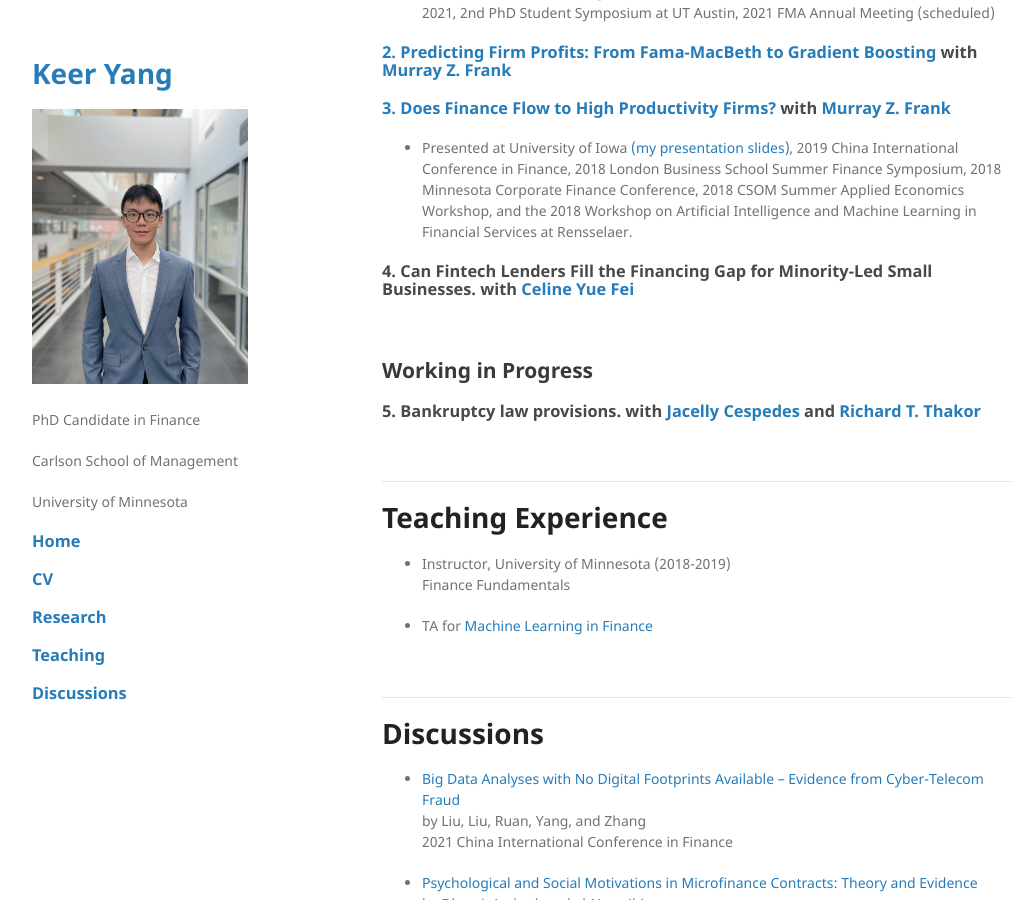
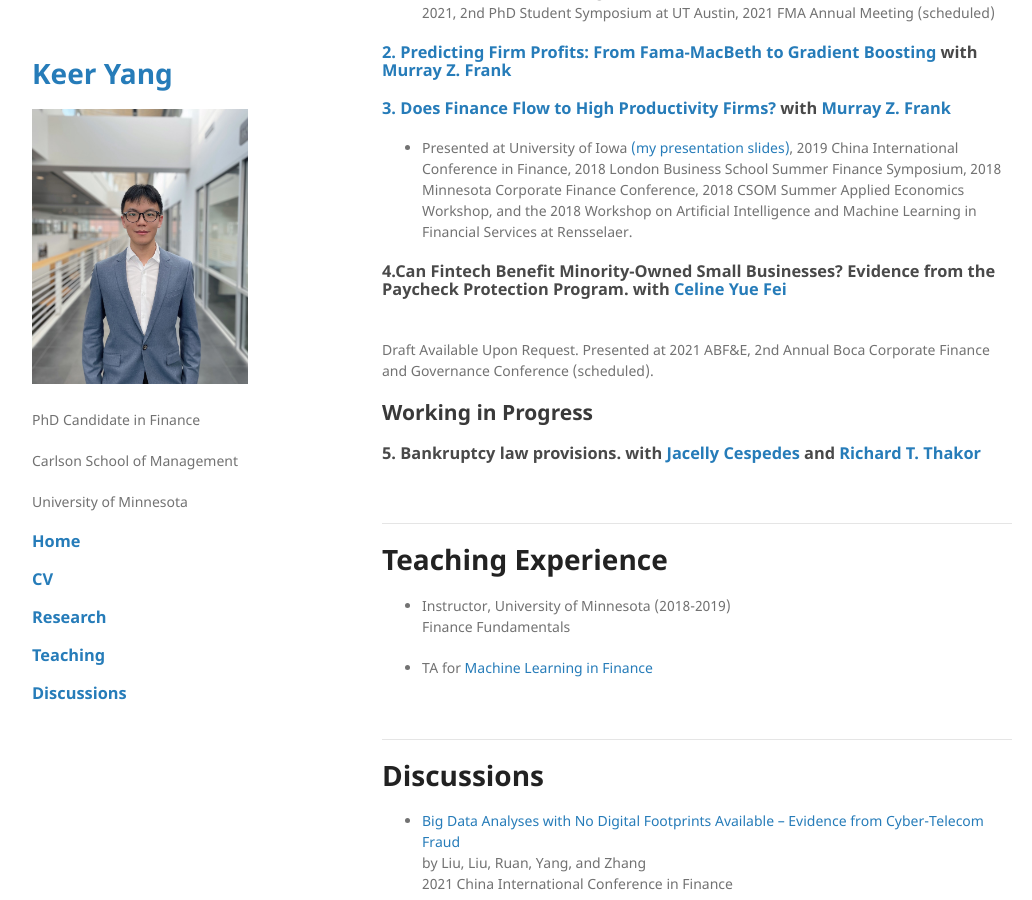
Before and after one commit to keeryang/keeryang.github.io, a Jekyll site: the page built from index.md, in a window 1280 px wide and 900 px high, scrolled down 689 px. Shown: the whole window, without its empty margins (118-1150 px from the left). Built offline with Jekyll 4.4.1, drawn with Linux system fonts in a browser that asks for light colours; the repository's description, which GitHub fills in, is left out; our own code applies the rules of GitHub Pages for plain Markdown files.

Commit message:
Update index.md

```diff
--- a/index.md
+++ b/index.md
@@ -38,8 +38,8 @@ Email: <yang5427@umn.edu>
 Conference, 2018 CSOM Summer Applied Economics Workshop, and the 2018 Workshop on Artificial Intelligence and Machine Learning in Financial Services at Rensselaer.
 
 
-### 4. Can Fintech Lenders Fill the Financing Gap for Minority-Led Small Businesses. with [Celine Yue Fei](https://www.celinefei.com/)
-<br />
+### 4.Can Fintech Benefit Minority-Owned Small Businesses? Evidence from the Paycheck Protection Program. with [Celine Yue Fei](https://www.celinefei.com/)
+<br /> Draft Available Upon Request. Presented at 2021 ABF&E, 2nd Annual Boca Corporate Finance and Governance Conference (scheduled).
 
 ## Working in Progress
 
```
